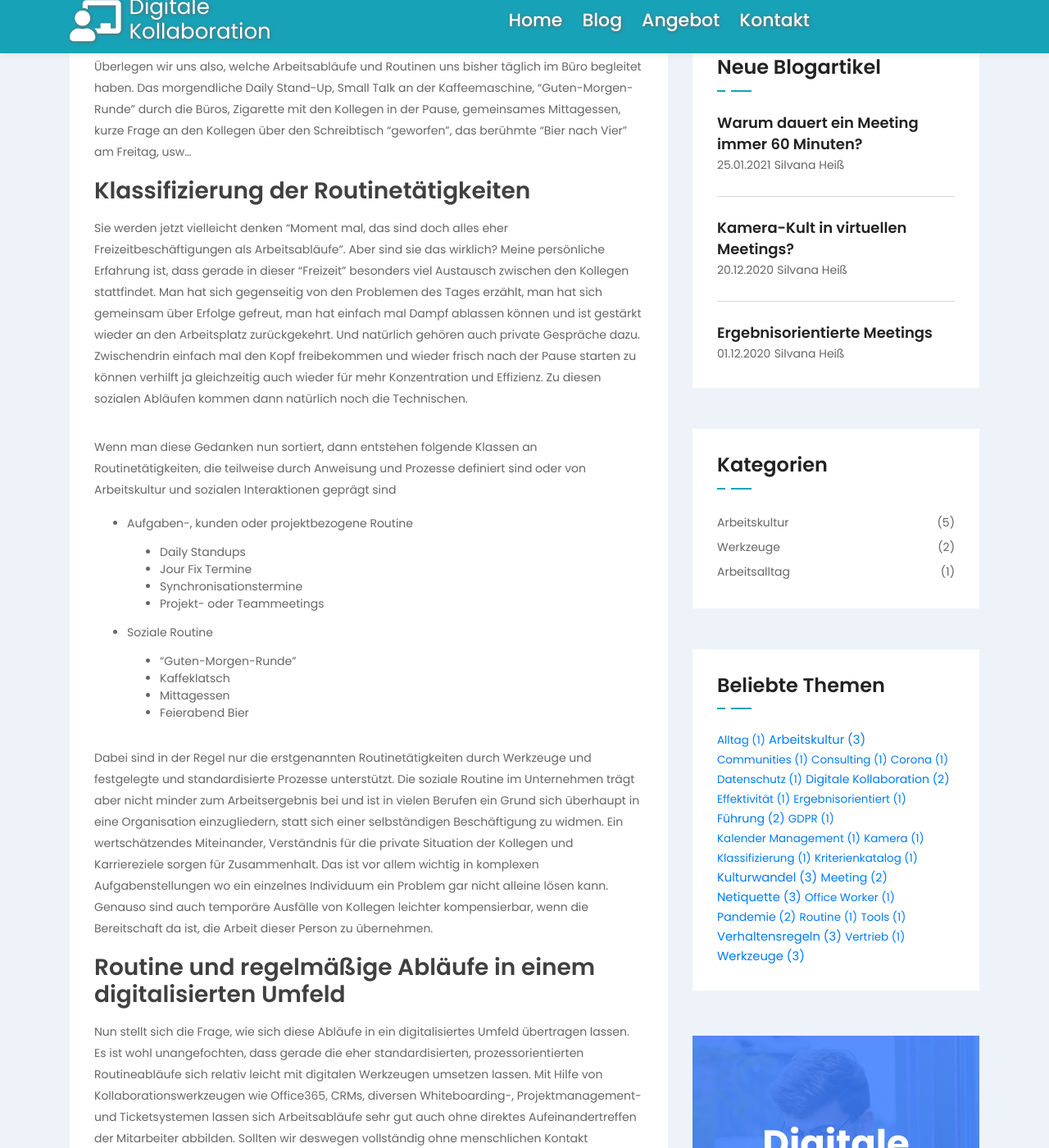
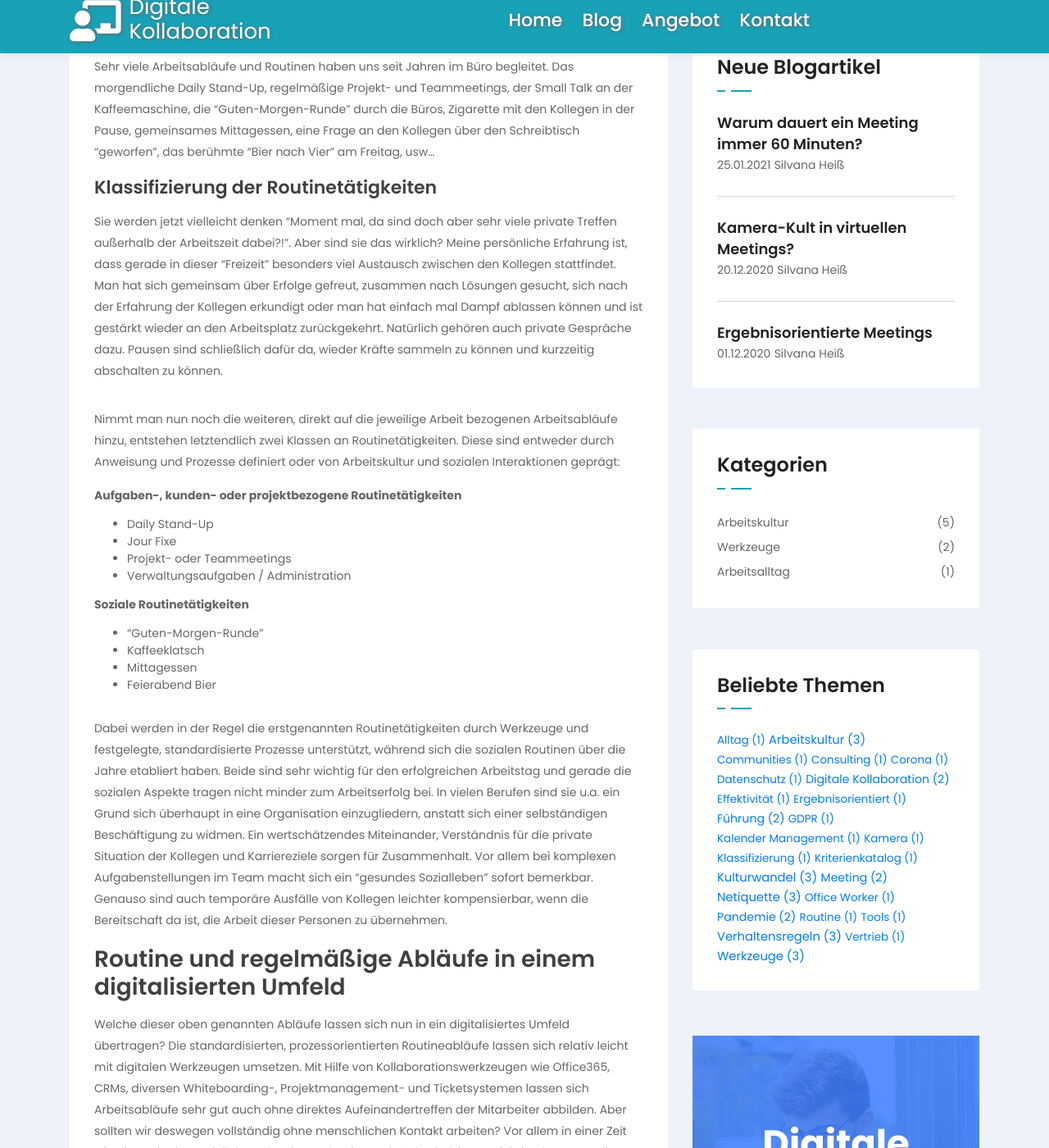
Before and after one commit to maehkster/maehkster.github.io, a Jekyll site: the page built from _posts/2020-11-18-regelmaessige-arbeitsablaeufe.md, in a window 1280 px wide and 1400 px high, scrolled down 412 px. Shown: the whole window at 82% size. Built offline with Jekyll 4.4.1, drawn with Linux system fonts in a browser that asks for light colours; comment, search, counter and statistics services are not loaded; some of the changed text lies outside the part shown.

Commit message:
finishes post regelmäßige arbeitsabläufe

```diff
--- a/_posts/2020-11-18-regelmaessige-arbeitsablaeufe.md
+++ b/_posts/2020-11-18-regelmaessige-arbeitsablaeufe.md
@@ -8,30 +8,31 @@ post_image: "/assets/images/project/project-1.jpg"
 header_image: "/assets/images/blog_header.jpg"
 author: "Silvana Heiß"
 ---
-Überlegen wir uns also, welche Arbeitsabläufe und Routinen uns bisher täglich im Büro begleitet haben.
-Das morgendliche Daily Stand-Up, Small Talk an der Kaffeemaschine, "Guten-Morgen-Runde" durch die Büros, Zigarette mit den Kollegen in der Pause, gemeinsames Mittagessen, kurze Frage an den Kollegen über den Schreibtisch "geworfen", das berühmte "Bier nach Vier" am Freitag, usw...
+Sehr viele Arbeitsabläufe und Routinen haben uns seit Jahren im Büro begleitet. Das morgendliche Daily Stand-Up, regelmäßige Projekt- und Teammeetings, der Small Talk an der Kaffeemaschine, die “Guten-Morgen-Runde” durch die Büros, Zigarette mit den Kollegen in der Pause, gemeinsames Mittagessen, eine Frage an den Kollegen über den Schreibtisch “geworfen”, das berühmte “Bier nach Vier” am Freitag, usw…
 
-### Klassifizierung der Routinetätigkeiten
-Sie werden jetzt vielleicht denken "Moment mal, das sind doch alles eher Freizeitbeschäftigungen als Arbeitsabläufe". Aber sind sie das wirklich? Meine persönliche Erfahrung ist, dass gerade in dieser "Freizeit" besonders viel Austausch zwischen den Kollegen stattfindet. Man hat sich gegenseitig von den Problemen des Tages erzählt, man hat sich gemeinsam über Erfolge gefreut, man hat einfach mal Dampf ablassen können und ist gestärkt wieder an den Arbeitsplatz zurückgekehrt. Und natürlich gehören auch private Gespräche dazu. Zwischendrin einfach mal den Kopf freibekommen und wieder frisch nach der Pause starten zu können verhilft ja gleichzeitig auch wieder für mehr Konzentration und Effizienz. Zu diesen sozialen Abläufen kommen dann natürlich noch die Technischen.
+#### Klassifizierung der Routinetätigkeiten
 
-Wenn man diese Gedanken nun sortiert, dann entstehen folgende Klassen an Routinetätigkeiten, die teilweise durch Anweisung und Prozesse definiert sind oder von Arbeitskultur und sozialen Interaktionen geprägt sind
-* Aufgaben-, kunden oder projektbezogene Routine
-    * Daily Standups
-    * Jour Fix Termine
-    * Synchronisationstermine
+Sie werden jetzt vielleicht denken “Moment mal, da sind doch aber sehr viele private Treffen außerhalb der Arbeitszeit dabei?!”. Aber sind sie das wirklich? Meine persönliche Erfahrung ist, dass gerade in dieser “Freizeit” besonders viel Austausch zwischen den Kollegen stattfindet. Man hat sich gemeinsam über Erfolge gefreut, zusammen nach Lösungen gesucht, sich nach der Erfahrung der Kollegen erkundigt oder man hat einfach mal Dampf ablassen können und ist gestärkt wieder an den Arbeitsplatz zurückgekehrt. Natürlich gehören auch private Gespräche dazu. Pausen sind schließlich dafür da, wieder Kräfte sammeln zu können und kurzzeitig abschalten zu können.
+
+Nimmt man nun noch die weiteren, direkt auf die jeweilige Arbeit bezogenen Arbeitsabläufe hinzu, entstehen letztendlich zwei Klassen an Routinetätigkeiten. Diese sind entweder durch Anweisung und Prozesse definiert oder von Arbeitskultur und sozialen Interaktionen geprägt:
+
+1. __Aufgaben-, kunden- oder projektbezogene Routinetätigkeiten__
+    * Daily Stand-Up
+    * Jour Fixe
     * Projekt- oder Teammeetings
-* Soziale Routine
-    * "Guten-Morgen-Runde"
-    * Kaffeklatsch
+    * Verwaltungsaufgaben / Administration
+2. __Soziale Routinetätigkeiten__
+    * “Guten-Morgen-Runde”
+    * Kaffeeklatsch
     * Mittagessen
     * Feierabend Bier
 
-Dabei sind in der Regel nur die erstgenannten Routinetätigkeiten durch Werkzeuge und festgelegte und standardisierte Prozesse unterstützt. Die soziale Routine im Unternehmen trägt aber nicht minder zum Arbeitsergebnis bei und ist in vielen Berufen ein Grund sich überhaupt in eine Organisation einzugliedern, statt sich einer selbständigen Beschäftigung zu widmen. Ein wertschätzendes Miteinander, Verständnis für die private Situation der Kollegen und Karriereziele sorgen für Zusammenhalt. Das ist vor allem wichtig in komplexen Aufgabenstellungen wo ein einzelnes Individuum ein Problem gar nicht alleine lösen kann. Genauso sind auch temporäre Ausfälle von Kollegen leichter kompensierbar, wenn die Bereitschaft da ist, die Arbeit dieser Person zu übernehmen.
+Dabei werden in der Regel die erstgenannten Routinetätigkeiten durch Werkzeuge und festgelegte, standardisierte Prozesse unterstützt, während sich die sozialen Routinen über die Jahre etabliert haben. Beide sind sehr wichtig für den erfolgreichen Arbeitstag und gerade die sozialen Aspekte tragen nicht minder zum Arbeitserfolg bei. In vielen Berufen sind sie u.a. ein Grund sich überhaupt in eine Organisation einzugliedern, anstatt sich einer selbständigen Beschäftigung zu widmen. Ein wertschätzendes Miteinander, Verständnis für die private Situation der Kollegen und Karriereziele sorgen für Zusammenhalt. Vor allem bei komplexen Aufgabenstellungen im Team macht sich ein “gesundes Sozialleben” sofort bemerkbar. Genauso sind auch temporäre Ausfälle von Kollegen leichter kompensierbar, wenn die Bereitschaft da ist, die Arbeit dieser Personen zu übernehmen.
 
 ### Routine und regelmäßige Abläufe in einem digitalisierten Umfeld
-Nun stellt sich die Frage, wie sich diese Abläufe in ein digitalisiertes Umfeld übertragen lassen. Es ist wohl unangefochten, dass gerade die eher standardisierten, prozessorientierten Routineabläufe sich relativ leicht mit digitalen Werkzeugen umsetzen lassen.
-Mit Hilfe von Kollaborationswerkzeugen wie Office365, CRMs, diversen Whiteboarding-, Projektmanagement- und Ticketsystemen lassen sich Arbeitsabläufe sehr gut auch ohne direktes Aufeinandertreffen der Mitarbeiter abbilden. Sollten wir deswegen vollständig ohne menschlichen Kontakt arbeiten?
-Achten Sie darauf, dass sie neben diesen Routinen auch soziale Routinen etablieren, damit ihre Kollegen weiterhin das Gefühl haben im Team zu arbeiten. Ein virtueller Kaffeklatsch, gemeinsame Mittagessen per Videokonferenz oder ggf. sogar das Feierabendbier oder ein Spieleabend sollten weiter zelebriert werden, um den Zusammenhalt zu stärken.
+Welche dieser oben genannten Abläufe lassen sich nun in ein digitalisiertes Umfeld übertragen? Die standardisierten, prozessorientierten Routineabläufe lassen sich relativ leicht mit digitalen Werkzeugen umsetzen. Mit Hilfe von Kollaborationswerkzeugen wie Office365, CRMs, diversen Whiteboarding-, Projektmanagement- und Ticketsystemen lassen sich Arbeitsabläufe sehr gut auch ohne direktes Aufeinandertreffen der Mitarbeiter abbilden. Aber sollten wir deswegen vollständig ohne menschlichen Kontakt arbeiten? Vor allem in einer Zeit wie dieser, in der Sozialleben eh schon sehr eingeschränkt sind, ist es wichtig, dass man die sozialen Routinen nicht vernachlässigt. Das gemeinsame Mittagessen per Videokonferenz, das Feierabendbier oder auch die Weihnachtsfeier zum Beispiel sollten weiterhin zelebriert werden, um weiterhin den Zusammenhalt zu fördern und, ganz wichtig, auch neuen Mitarbeitern die Möglichkeit zu geben, sich in die Teams integrieren.
 
-> __Fazit:__
-> Sämtliche Routinetätigkeiten - die sozialen und die prozessbezogenen - sind notwendig, damit wir unsere Arbeitsergebnisse liefern können. In einer digitalisierten Organisation sollten daher Alternativen identifiziert und etabliert werden. Organisationen die diesbezüglich im Wandel sind haben ggf. diverse Hürden zu beginnen. Prozessbezogene Routinetätigkeiten lassen sich noch verhältnismäßig einfach über Anweisungen digitalisieren, während die wichtigen sozialen Abläufe das Mitwirken der Kollegen voraussetzen (Stichwort: Kulturwandel). Vergessen Sie nicht, wie wichtig ein "Team-Spirit" ist und suchen sie nach Möglichkeiten diesen auch in digitalisierten Arbeitsumgebungen entstehen zu lassen.
+ > __Fazit:__
+ > Sämtliche Routinetätigkeiten - die prozessbezogenen und die sozialen - sind notwendig, damit wir unsere Arbeitsergebnisse erfolgreich abliefern können. In der aktuellen Zeit der Digitalisierung ist es daher wichtig, diese möglichst genau digital abbilden und ausführen zu können.
+ > Prozessbezogene Routinetätigkeiten lassen sich verhältnismäßig noch sehr einfach digitalisieren, während die sozialen Abläufe das Mitwirken der Kollegen voraussetzt (Stichwort: Kulturwandel).
+ > Wir alle wissen, wie wichtig ein “Team-Spirit” ist und müssen deshalb nach Möglichkeiten suchen, diesen auch in der digitalisierten Arbeitsumgebung entstehen zu lassen.
```
